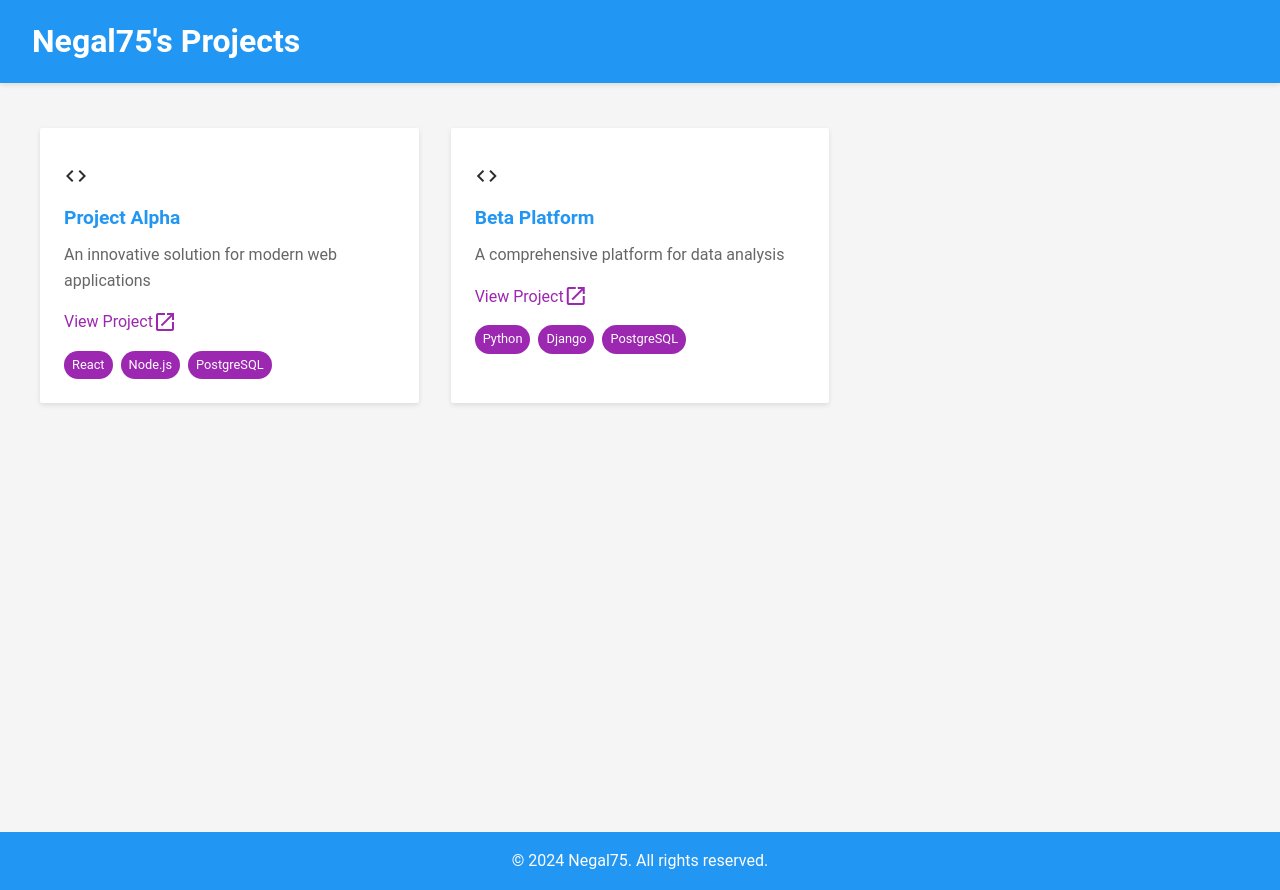
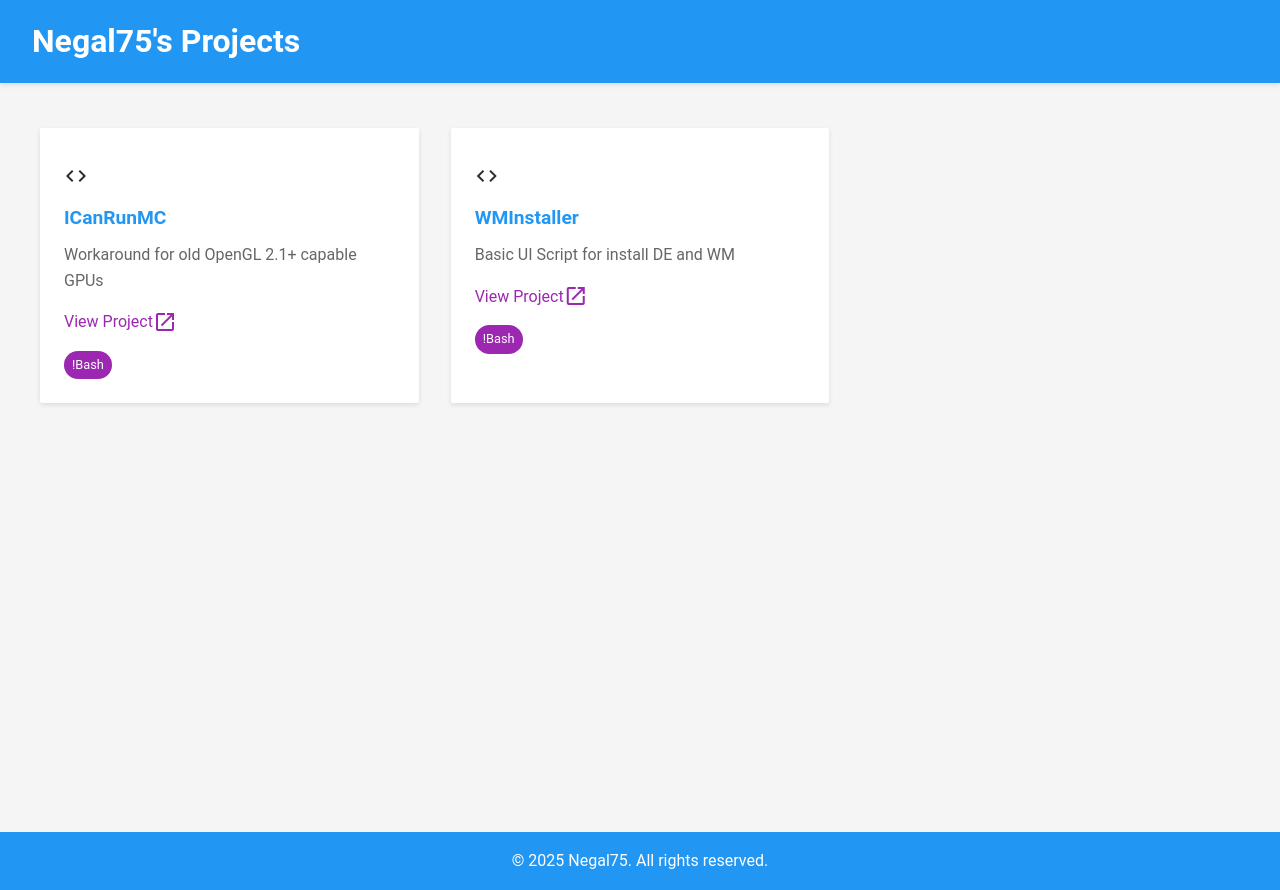
Before and after one commit to Negal75/negal75.github.io, a plain HTML site: page index.html in a window 1280 px wide. Drawn offline with Linux system fonts and the light colour scheme.

Commit message:
Update index.html

```diff
--- a/index.html
+++ b/index.html
@@ -141,23 +141,23 @@
     </main>
 
     <footer class="footer">
-        <p>&copy; 2024 Negal75. All rights reserved.</p>
+        <p>&copy; 2025 Negal75. All rights reserved.</p>
     </footer>
 
     <script>
         // Sample GitHub repositories (replace with actual GitHub API data)
         const repositories = [
             {
-                name: 'Project Alpha',
-                description: 'An innovative solution for modern web applications',
-                url: '#',
-                tech: ['React', 'Node.js', 'PostgreSQL']
+                name: 'ICanRunMC',
+                description: 'Workaround for old OpenGL 2.1+ capable GPUs',
+                url: 'https://github.com/Negal75/ICanRunMC',
+                tech: ['!Bash']
             },
             {
-                name: 'Beta Platform',
-                description: 'A comprehensive platform for data analysis',
+                name: 'WMInstaller',
+                description: 'Basic UI Script for install DE and WM',
                 url: '#',
-                tech: ['Python', 'Django', 'PostgreSQL']
+                tech: ['!Bash']
             },
             // Add more repositories as needed
         ];
```
